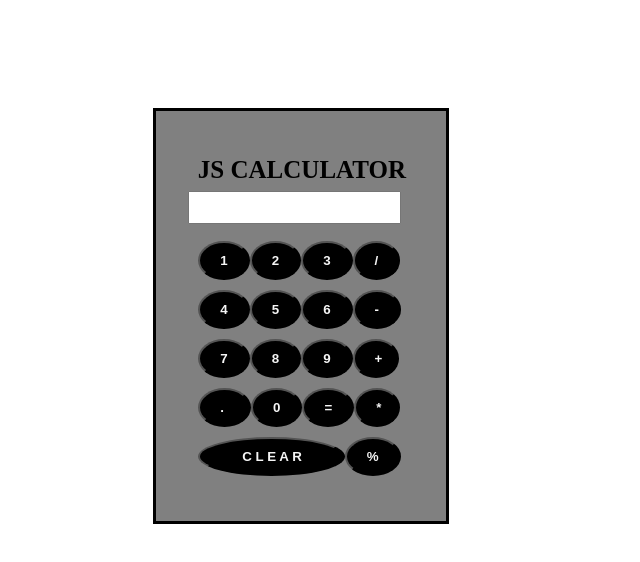
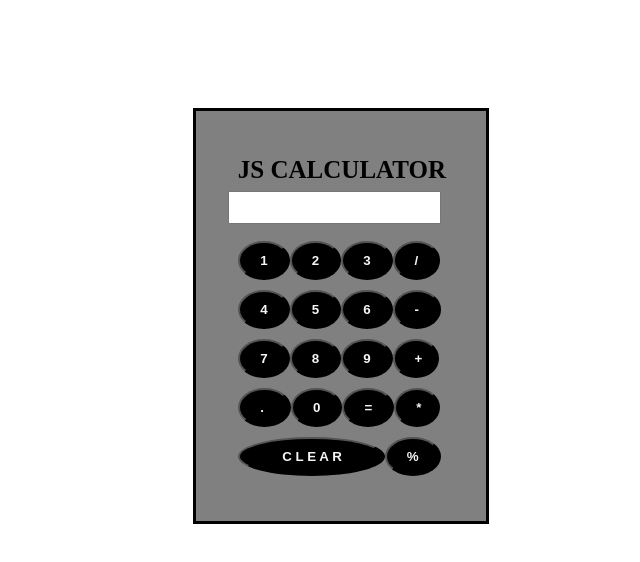
Before and after one commit to Kiranmayi-s/calculator, a plain HTML site: page index.html in a window 1280 px wide. Shown: the whole page, without its empty margins (405-1045 px from the left). Drawn offline with Linux system fonts and the light colour scheme.

Commit message:
Update index.css

```diff
--- a/index.css
+++ b/index.css
@@ -2,7 +2,7 @@ body{
     position: relative;
 }
 div{
-    position: absolute; top:100px; left:550px;
+    position: absolute; top:100px; left:590px;
     background-color: gray;
     border: black solid;
     padding-top:30px; padding-bottom:380px;
```
